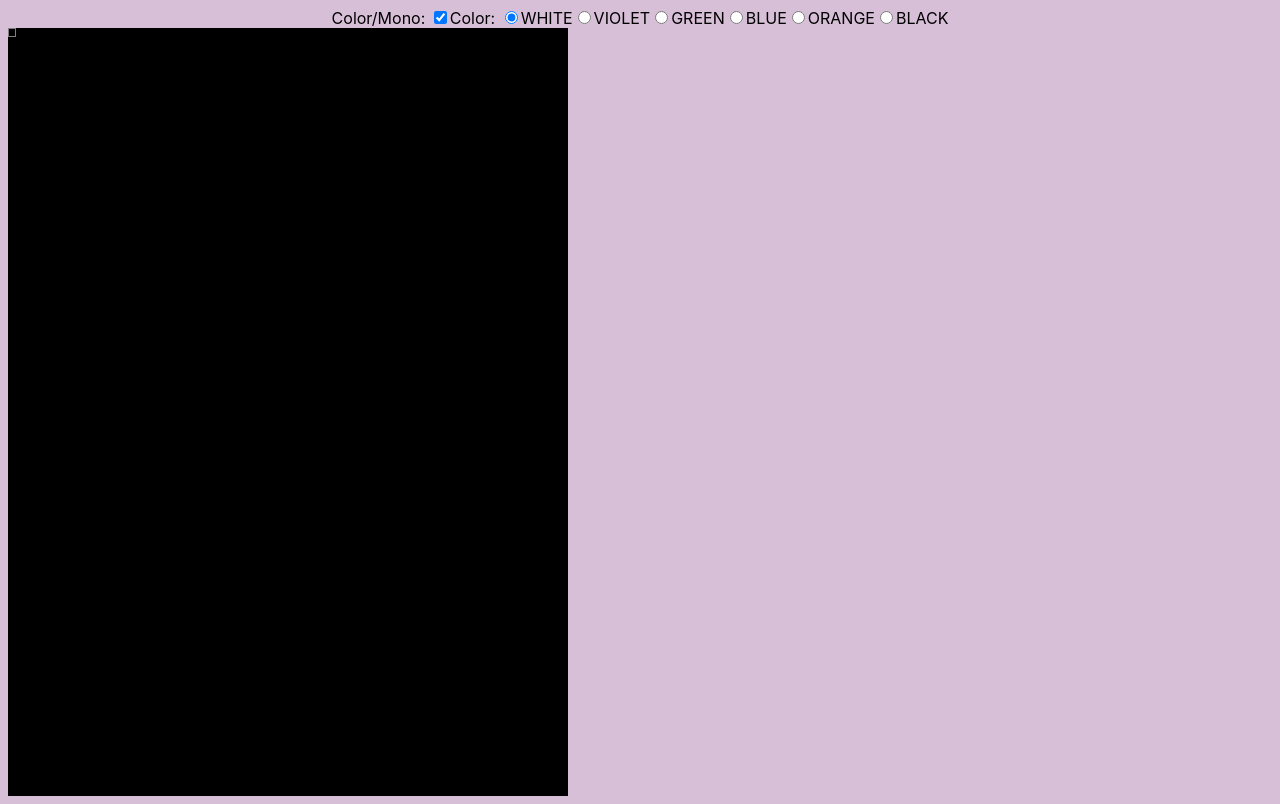
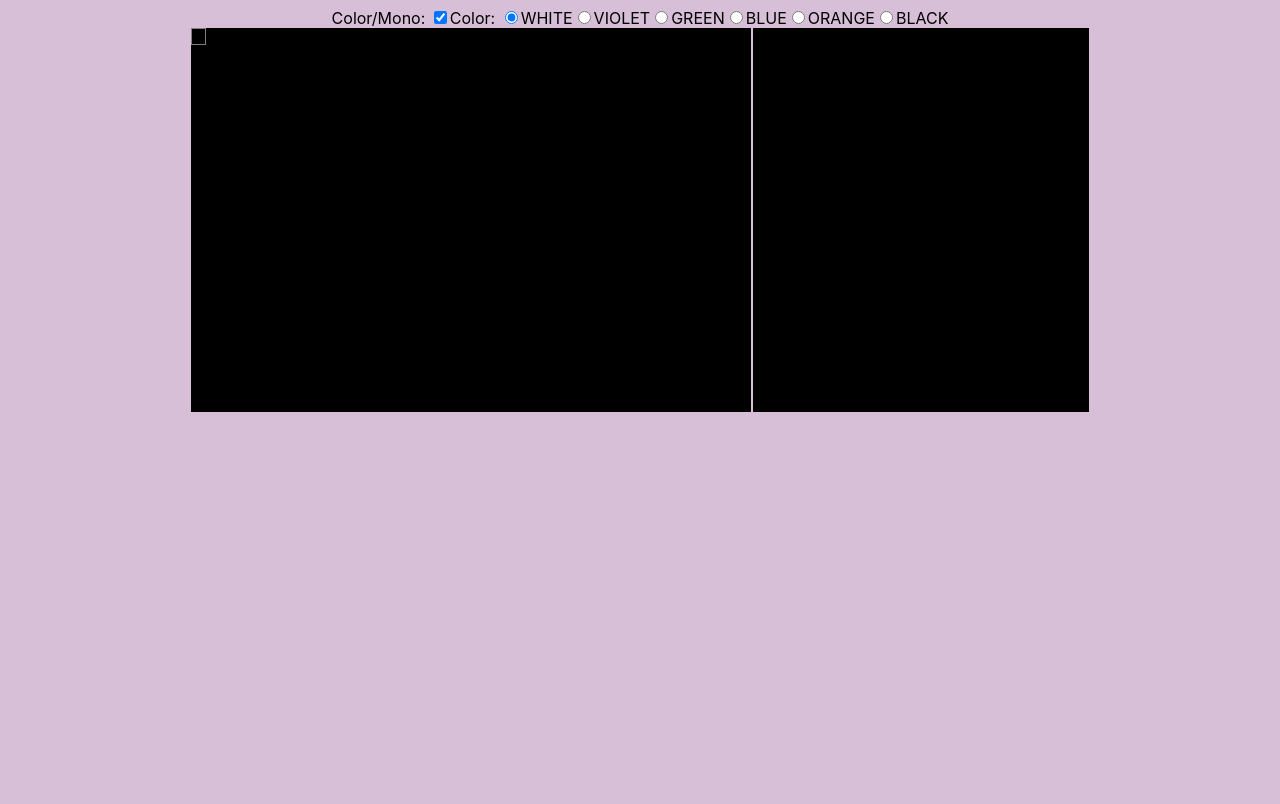
Before and after one commit to nicolebranagan/hiresiarch, a React (Create React App) app: page / in a window 1280 px wide. Built offline with nearby package versions, Linux system fonts and the light colour scheme.

Commit message:
Make two panels functional

```diff
--- /dev/null
+++ b/src/components/DrawingBox.js
@@ -0,0 +1,28 @@
+import React from 'react';
+import HiresRow from './HiresRow';
+
+export default ({
+  data,
+  color,
+  dragging,
+  drawSelectedColor,
+  startx,
+  starty,
+}) => {
+  return (
+    <div style={{display: 'inline-block', paddingLeft: '2px'}}>
+      {[...Array(8).keys()].map(row => (
+        <HiresRow
+          key={row}
+          data={data.get(starty+row)}
+          start={startx}
+          width={7}
+          onClick={column => drawSelectedColor(starty+row, startx+column)}
+          scale={48}
+          color={color}
+          dragging={dragging}
+        />
+      ))}
+    </div>
+  );
+}
--- a/src/components/HiresContainer.js
+++ b/src/components/HiresContainer.js
@@ -2,8 +2,8 @@ import React, { PureComponent } from 'react';
 import { fromJS, List } from 'immutable';
 import { HIRES_WIDTH, HIRES_BYTE_WIDTH, HIRES_HEIGHT, Colors, COLOR_COLORS, MONO_COLORS, ColorCodes } from '../Constants';
 import { HiresRowRecord } from '../Records';
-import HiresRow from './HiresRow';
 import SelectorBox from './SelectorBox';
+import DrawingBox from './DrawingBox';
 
 export default class HiresContainer extends PureComponent {
   constructor(props) {
@@ -17,6 +17,8 @@ export default class HiresContainer extends PureComponent {
       color: true,
       selectedColor: Colors.WHITE,
       dragging: false,
+      startx: 0,
+      starty: 0,
     };
   }
 
@@ -45,7 +47,12 @@ export default class HiresContainer extends PureComponent {
     });
   }
 
-  drawSelectedColor(row, column) {
+  setXY = (y, x) => {
+    console.log(y, x)
+    this.setState({startx: x, starty: y});
+  }
+
+  drawSelectedColor = (row, column) => {
     const { data, selectedColor, color } = this.state;
     if (color) {
       // Essentially, we treat the resolution in color mode as having halved
@@ -98,7 +105,7 @@ export default class HiresContainer extends PureComponent {
   }
 
   render() {
-    const { data, color, dragging } = this.state;
+    const { data, color, dragging, startx, starty } = this.state;
 
     return (
       <div>
@@ -106,19 +113,22 @@ export default class HiresContainer extends PureComponent {
           <span>Color/Mono: <input type="checkbox" checked={color} onChange={this.onToggleColor} /></span>
           <span>Color: {this.renderColorOptions()} </span>
         </div>
-        <SelectorBox data={data} color={color} dragging={dragging}/>
-        {[...Array(HIRES_HEIGHT).keys()].map(row => (
-          <HiresRow
-            key={row}
-            data={data.get(row)}
-            start={0}
-            width={HIRES_WIDTH}
-            onClick={this.drawSelectedColor.bind(this, row)}
-            scale={2}
-            color={color}
-            dragging={dragging}
-          />
-        ))}
+        <SelectorBox
+          data={data}
+          color={color}
+          dragging={dragging}
+          x={startx}
+          y={starty}
+          setXY={this.setXY}
+        />
+        <DrawingBox
+          data={data}
+          color={color}
+          dragging={dragging}
+          startx={startx}
+          starty={starty}
+          drawSelectedColor={this.drawSelectedColor}
+        />
       </div>
     );
   }
--- a/src/components/HiresRow.js
+++ b/src/components/HiresRow.js
@@ -75,7 +75,7 @@ export default class HiresRow extends PureComponent {
     const { data: {pixels, offsets}, start, width } = this.props;
     this.clearCanvas();
 
-    for (let i = start; i < width; i++) {
+    for (let i = start; i < (start+width); i++) {
       const even = i % 2 === 0;
       const pair = even ? [pixels.get(i), pixels.get(i+1)] : [pixels.get(i-1), pixels.get(i)];
       switch (pair.toString()) {
@@ -103,7 +103,7 @@ export default class HiresRow extends PureComponent {
     const { data: {pixels}, start, width } = this.props;
     this.clearCanvas();
 
-    for (let i = start; i < width; i++) {
+    for (let i = start; i < (start+width); i++) {
       const bit = pixels.get(i);
       if (bit) {
         this.drawRect(MONO, i);
--- a/src/components/Selection.js
+++ b/src/components/Selection.js
@@ -13,8 +13,8 @@ export default ({
       left: x*scale,
       top: y*scale,
       border: '1px solid grey',
-      width: width-1,
-      height: height-1,
+      width: scale*width-1,
+      height: scale*height-1,
     }}
   />)
 };
--- a/src/components/SelectorBox.js
+++ b/src/components/SelectorBox.js
@@ -1,44 +1,17 @@
-import React, { PureComponent } from 'react';
-import PropTypes from 'prop-types';
+import React from 'react';
 import { HIRES_HEIGHT, HIRES_WIDTH } from '../Constants';
 import HiresRow from './HiresRow';
-import { List } from 'immutable';
 import Selection from './Selection';
 
-export default class SelectorBox extends PureComponent {
-  static propTypes = {
-    data: PropTypes.instanceOf(List).isRequired,
-    color: PropTypes.bool.isRequired,
-    dragging: PropTypes.bool.isRequired,
-  }
-
-  constructor(props) {
-    super(props);
-
-    this.state = {
-      x: 0,
-      y: 0,
-    };
-  }
-
-  moveSelectorBox(row, column) {
-    this.setState({
-      x: column,
-      y: row,
-    })
-  }
-
-  render() {
-    const { data, color, dragging } = this.props;
-    const { x, y } = this.state;
-    return (<div style={{position: 'relative'}} ref='container'>
+export default ({ data, color, dragging, x, y, setXY }) => (
+  <div style={{position: 'relative', display: 'inline-block'}}>
     {[...Array(HIRES_HEIGHT).keys()].map(row => (
       <HiresRow
         key={row}
         data={data.get(row)}
         start={0}
         width={HIRES_WIDTH}
-          onClick={this.moveSelectorBox.bind(this, row)}
+        onClick={setXY.bind(undefined, row)}
         scale={2}
         color={color}
         dragging={dragging}
@@ -51,6 +24,5 @@ export default class SelectorBox extends PureComponent {
       width={7}
       height={8}
     />
-    </div>)
-  }
-}
+  </div>
+);
```
Lines whose indentation alone changed are shown as unchanged.
